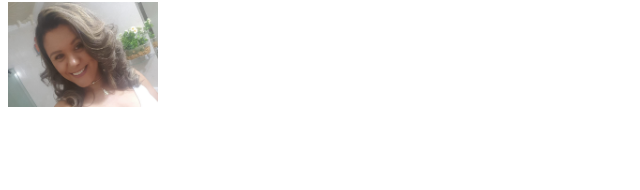
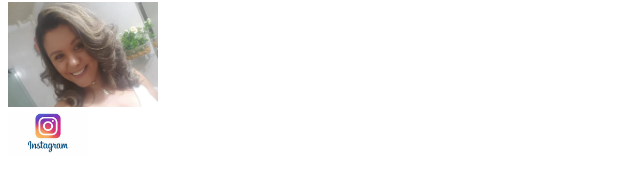
Before and after one commit to DaniellyGallindo/daniellygallindo.github.io, a plain HTML site: page index.html in a window 1280 px wide. Shown: the part 112-302 px from the top of the page, without its empty margins (0-640 px from the left). Drawn offline with Linux system fonts and the light colour scheme.

Commit message:
commit 3

```diff
--- a/index.html
+++ b/index.html
@@ -12,6 +12,12 @@
     <h1>Bem vindo ao meu site</h1>
     <p>Este site é para minhas aulas</p>
     <img src="imgs/perfil.jpeg" alt="Sou eu a Dani" width="150px">
+    <br>
+
+    <a href="https://www.instagram.com/invites/contact/?i=1u8b7u7ghmh9o&utm_content=cr3vhho">
+        <img src="imgs/instagram.jpeg" alt="Somos mais lindas" width="80px">
+    </a>
+
 </body>
 
 </html>
```
Also changed, not shown: imgs/instagram.jpeg (added).
